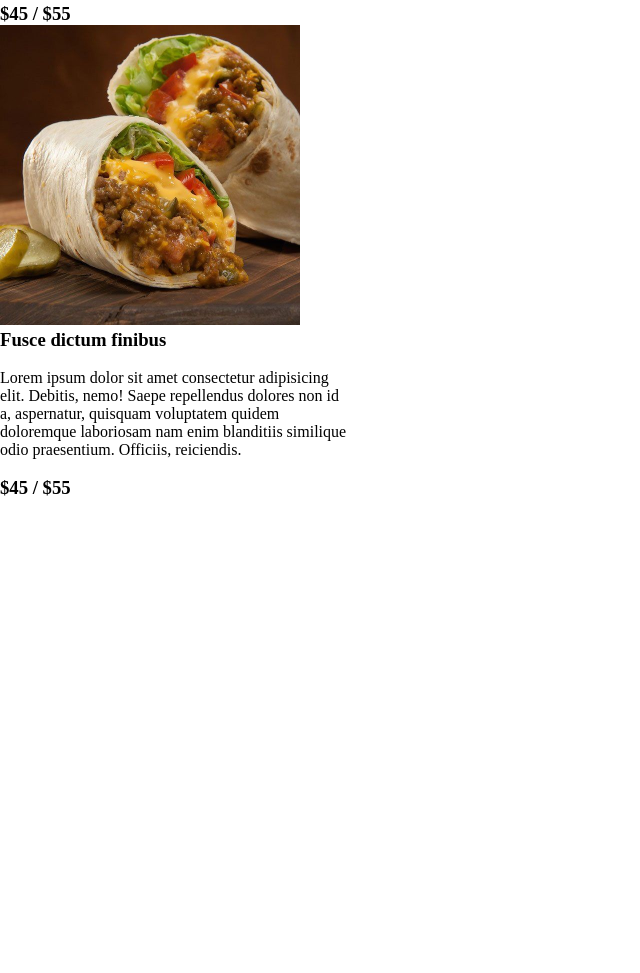
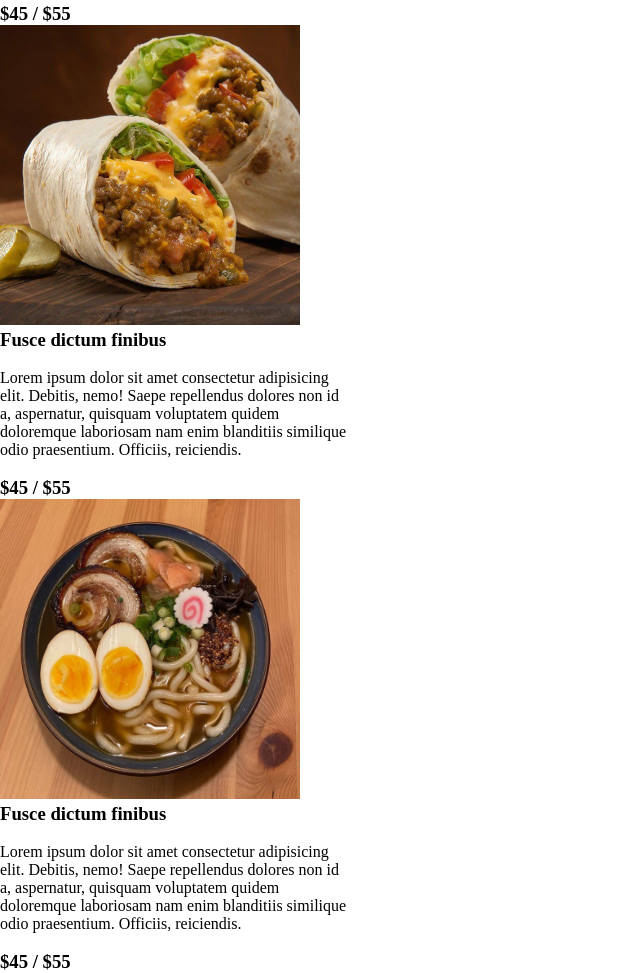
Before and after one commit to jacquesbedo/projet-oscar-1, a plain HTML site: page index.html in a window 1280 px wide. Shown: the part 4653-5626 px from the top of the page, without its empty margins (0-640 px from the left). Before the commit the page ends 5152 px from the top, so only its background shows below. Drawn offline with Linux system fonts and the light colour scheme.

Commit message:
modified:   index.html

```diff
--- a/index.html
+++ b/index.html
@@ -147,6 +147,18 @@
             </p><br>
             <h3> $45 / $55</h3>
         </div>
+        <div class="par32">
+            <img src="img/img12.jpeg" alt="" width="300px" height="300px">
+            <h3>Fusce dictum finibus</h3><br>
+            <p> Lorem ipsum dolor sit amet consectetur adipisicing elit.
+                Debitis, nemo!
+                Saepe repellendus dolores non id a, aspernatur, quisquam
+                voluptatem quidem
+                doloremque laboriosam nam enim blanditiis similique odio
+                praesentium. Officiis, reiciendis.
+            </p><br>
+            <h3> $45 / $55</h3>
+        </div>
 
     </div>
 </body>
```
